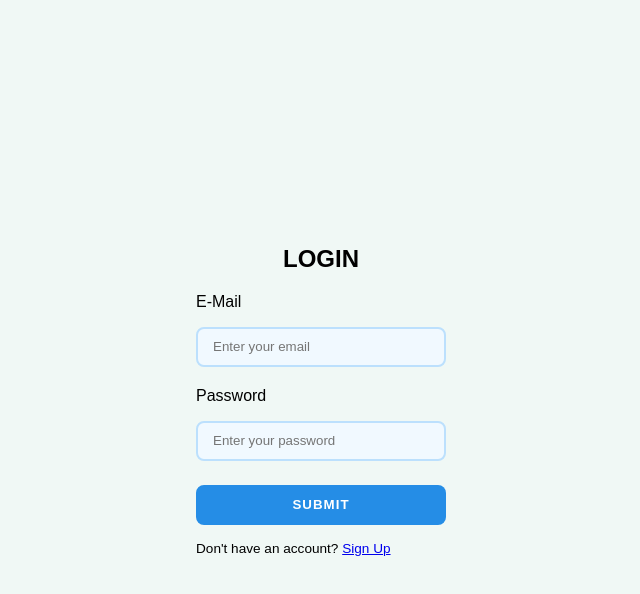
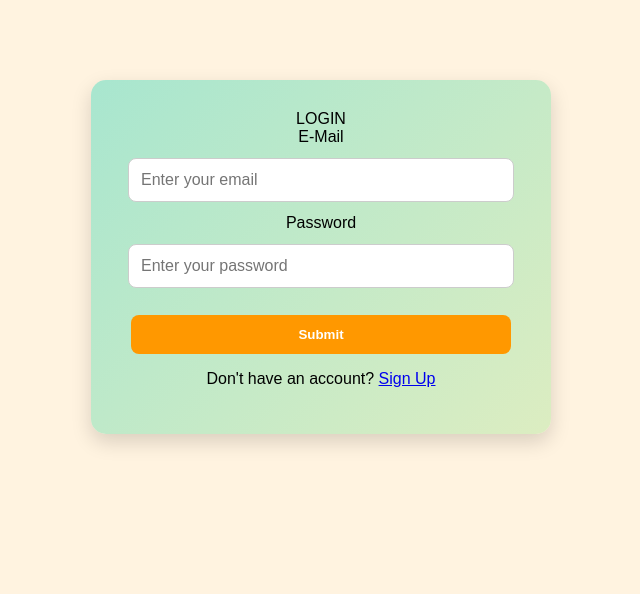
Before and after one commit to Yuvapriya128/Online-Grocery-Store, a React (Create React App) app: page / in a window 1280 px wide. Shown: the top 594 px of the page, without its empty margins (319-959 px from the left). Built offline with nearby package versions, Linux system fonts and the light colour scheme.

Commit message:
css issue resolved

```diff
--- a/src/App.js
+++ b/src/App.js
@@ -1,5 +1,5 @@
 import React from "react";
-import "./styles.css";
+//import "./styles.css";
 import Login from "./components/Login";
 import Signup from "./components/Signup";
 import Error from "./components/Error";
--- a/src/components/Login.js
+++ b/src/components/Login.js
@@ -51,7 +51,7 @@ export default function Login() {
   };
 
   return (
-    <div className="wrapper signIn">
+    <div className="login-container">
       <div className="form">
         <div className="heading">LOGIN</div>
         <form onSubmit={handleSubmit}>
--- a/src/components/LoginPage.css
+++ b/src/components/LoginPage.css
@@ -4,7 +4,7 @@ body {
 }
 
 .login-container {
-  position: relative; /* for absolute images */
+  position: relative;
   max-width: 400px;
   margin: 80px auto;
   padding: 30px;
@@ -13,31 +13,30 @@ body {
   box-shadow: 0 8px 20px rgba(0, 0, 0, 0.15);
   text-align: center;
   transition: transform 0.3s ease;
+  overflow: hidden; /* ensures decorative images don’t overflow */
 }
 
-.login-container:hover {
-  transform: translateY(-5px);
+.login-container::before,
+.login-container::after {
+  content: "";
+  position: absolute;
+  width: 80px; /* increased size */
+  height: 80px;
+  background-size: contain;
+  background-repeat: no-repeat;
+  opacity: 0.8; /* slightly transparent */
 }
 
-/* Decorative images */
 .login-container::before {
-  content: "";
-  position: absolute;
-  top: -20px;
-  left: -20px;
-  width: 60px;
-  height: 60px;
-  background: url("https://images.unsplash.com/photo-1567306226416-28f0efdc88ce?auto=format&fit=crop&w=60&q=80") no-repeat center/contain;
+  top: -10px;
+  left: -10px;
+
 }
 
 .login-container::after {
-  content: "";
-  position: absolute;
-  bottom: -20px;
-  right: -20px;
-  width: 60px;
-  height: 60px;
-  background: url("https://images.unsplash.com/photo-1585238342026-6aaf5d2a1f17?auto=format&fit=crop&w=60&q=80") no-repeat center/contain;
+  bottom: -10px;
+  right: -10px;
+
 }
 
 .login-container h2 {
--- a/src/components/Signup.js
+++ b/src/components/Signup.js
@@ -1,6 +1,6 @@
 import React, { useState } from "react";
 import { Link } from "react-router-dom";
-import "./Signup.js";
+import "./Signup.css";
 
 export default function Signup() {
   const [formData, setFormData] = useState({
@@ -57,7 +57,7 @@ export default function Signup() {
   };
 
   return (
-    <div className="wrapper signUp">
+    <div className="signup-container">
       <div className="form">
         <div className="heading">CREATE AN ACCOUNT</div>
         <form onSubmit={handleSubmit}>
```
